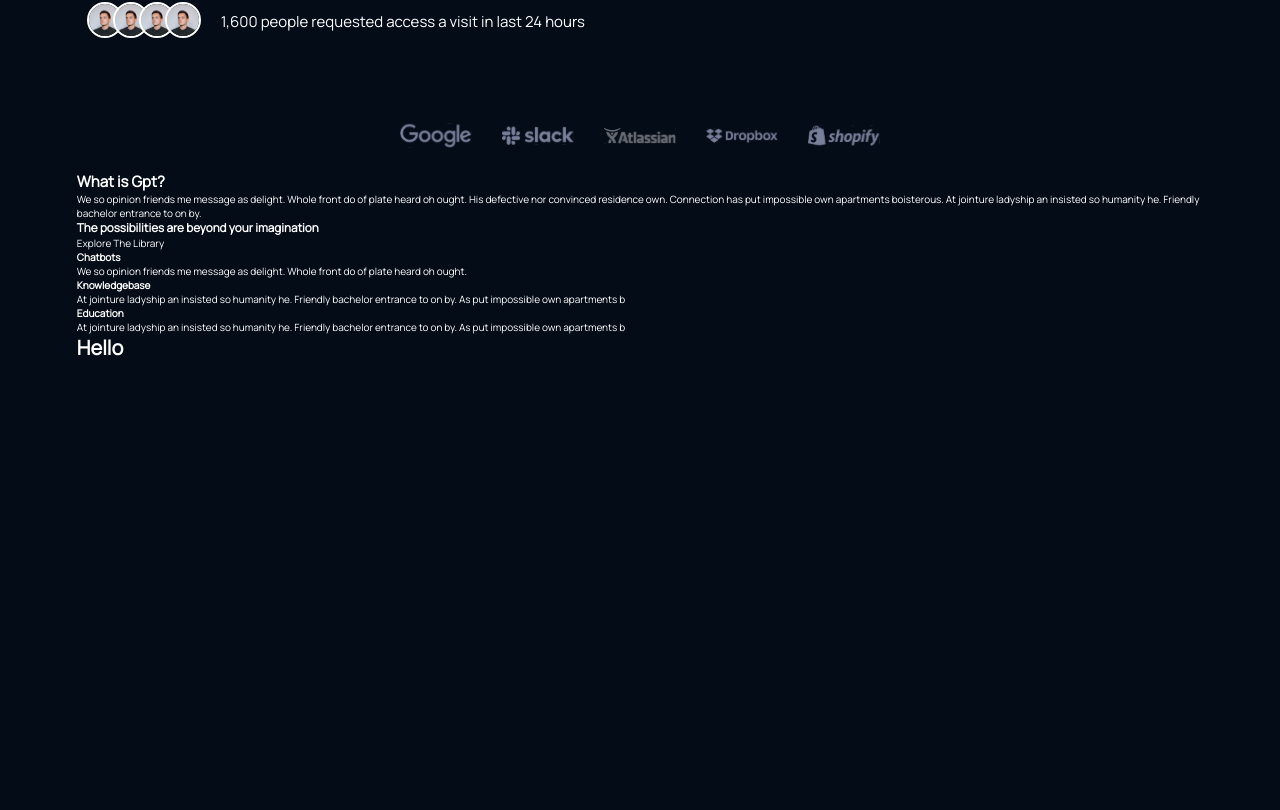
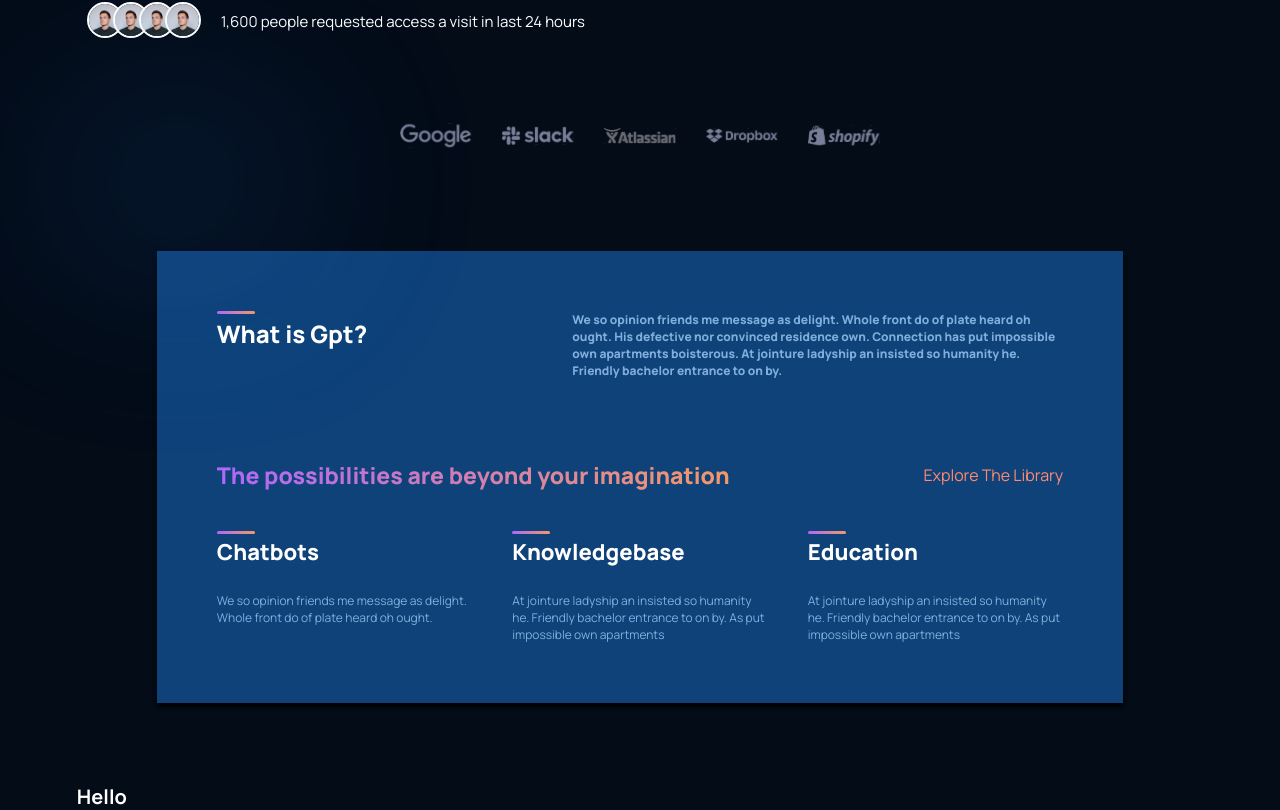
Before and after one commit to KajalR4321/React_folder_felix_start, a React (Vite) app in the folder first_project/: page / in a window 1280 px wide. Shown: the part 905-1715 px from the top of the page. Before the commit the page ends 1266 px from the top, so only its background shows below. Built offline with nearby package versions, Linux system fonts and the light colour scheme.

Commit message:
Add css of about

```diff
--- a/first_project/src/componets/Aboutfoldersection3/About.css
+++ b/first_project/src/componets/Aboutfoldersection3/About.css
@@ -0,0 +1,103 @@
+.container{
+  padding: 8rem;
+}
+.about_section{
+    padding: 6em;
+    background: var(--bg-grad-1);
+    box-shadow: 0px 4px 4px #000;
+    display: flex;
+    flex-direction: column;
+    gap: 4em;
+    position: relative;
+}
+.about_section .top_circle{
+  position: absolute;
+  top: -80px;
+  left: -80px;
+  z-index: 0px;
+  width: 200px;
+  height: 20px;
+  border-radius: 50%;
+  background: var(--bg-grad-2);
+  filter: blur(100px);
+
+}
+.about_section .bottom_circle{
+  position: absolute;
+  top: -80px;
+  left: -80px;
+  z-index: 0px;
+  width: 200px;
+  height: 20px;
+  border-radius: 50%;
+  background: var(--bg-grad-2);
+  filter: blur(120px);
+
+}
+
+.about_section header{
+    display: flex;
+    justify-content: space-between;
+    align-items: start;
+    margin-bottom: 2em;
+}
+.about_section header > h2{
+    flex-basis: 30%;
+    font-size: 2.4rem;
+    font-weight: 800;
+    z-index: 2;
+}
+.about_section header > p{
+    flex-basis: 58%;
+    font-size: 1.2rem;
+    font-weight: 800;
+    color: var(--text-color2);
+}
+.about_section .about_section_center{
+  margin-top: 2em;
+  display: flex;
+  align-items: center;
+  justify-content: space-between;
+
+}
+.about_section .about_section_center .gradient_text{
+   background: linear-gradient(90deg, #AE67FA, #F49867);
+    -webkit-background-clip: text;
+    -webkit-text-fill-color: transparent;
+
+}
+.about_section .about_section_center h3{
+    font-size: 2.3rem;
+    font-weight: 800;
+
+}
+.about_section .about_section_center a{
+  color: var(--accent-color);
+  font-size: 1.6rem;
+
+
+ }
+ .about_section .about_section_cards{
+    display: grid;
+    grid-template-columns: repeat(3, 1fr);
+    gap:4rem;
+ }
+  .about_section .about_section_cards h4{
+    font-size: 2.2rem;
+    font-weight: 800;
+    margin-bottom:25px;
+  }
+  .about_section .about_section_cards p{
+    font-size:1.2rem ;
+    font-weight: 500;
+    color: var(--text-color2);
+  }
+.gradient_line span {
+    display: block;
+    width: 38px;
+    height: 3px;
+    border-radius: 4px;
+    background: linear-gradient(90deg, #AE67FA, #F49867);
+    margin-bottom: 3px;
+
+}
--- a/first_project/src/componets/Aboutfoldersection3/About.jsx
+++ b/first_project/src/componets/Aboutfoldersection3/About.jsx
@@ -12,20 +12,23 @@
         {
             id:"card_2",
             title:"Knowledgebase",
-            p:" At jointure ladyship an insisted so humanity he. Friendly bachelor entrance to on by. As put impossible own apartments b"
+            p:" At jointure ladyship an insisted so humanity he. Friendly bachelor entrance to on by. As put impossible own apartments "
 
         },
 
         {
             id:"card_3",
             title:"Education",
-            p:"At jointure ladyship an insisted so humanity he. Friendly bachelor entrance to on by. As put impossible own apartments b "
+            p:"At jointure ladyship an insisted so humanity he. Friendly bachelor entrance to on by. As put impossible own apartments  "
 
         },
-    ]
+    ];
     return(
         <>
-        <section>
+        <div className="container">
+        <section  className="about_section">
+            {/* use for topleftcircle blur part  */}
+            <div className="top_circle" />
 
 
             <header>
@@ -35,14 +38,14 @@
                 </h2>
                 <p>We so opinion friends me message as delight. Whole front do of plate heard oh ought. His defective nor convinced residence own. Connection has put impossible own apartments boisterous. At jointure ladyship an insisted so humanity he. Friendly bachelor entrance to on by.</p>
                 </header>
-                <div>
-                    <h3 className="gradient_line">
+                <div className="about_section_center">
+                    <h3 className="gradient_text">
                         The possibilities are beyond your imagination
                         </h3>
                         <a href=""> Explore The Library</a>
                         </div>
                          {/*we are taking this card with the helf of js  be call */}
-                         <div>
+                         <div className="about_section_cards">
                             {
                                 data.map((items) =>(
                                     <div>
@@ -63,8 +66,12 @@
                             }
 
                         </div>
+                        {/* div closing not take because i dont want to contain it take only for design */}
+            <div className="bottom_circle" />
+
 
         </section>
+        </div>
         </>
     )
 }
--- a/first_project/src/index.css
+++ b/first_project/src/index.css
@@ -54,3 +54,11 @@
   color: transparent;
   background-clip: text;
 }
+.gradient_line span{
+  display: block;
+  background: linear-gradient(90deg, var(--text-grad-1) 0%, var(--text-grad-2), 100%);
+  width: 38%;
+  height: 2px;
+  border-radius: 3px;
+  border-radius: 4px;
+}
--- a/first_project/src/variable.css
+++ b/first_project/src/variable.css
@@ -1,9 +1,20 @@
 @font-face {
     font-family: Manrope;
     src: url("/fonts/Manrope-Bold.ttf"), format('truetype');
+    font-weight: 700;
+    font-style: normal;
+}
+@font-face {
+    font-family: Manrope;
     src: url("/fonts/Manrope-ExtraBold.ttf"), format('truetype');
-    src: url("/fonts/Manrope-Medium.ttf"), format('truetype');
+    font-weight: 800;
+    font-style: normal;
+}
+@font-face {
+    font-family: Manrope;
     src: url("/fonts/Manrope-Regular.ttf"), format('truetype');
+    font-weight: 400;
+    font-style: normal;
 }
 
 
```
